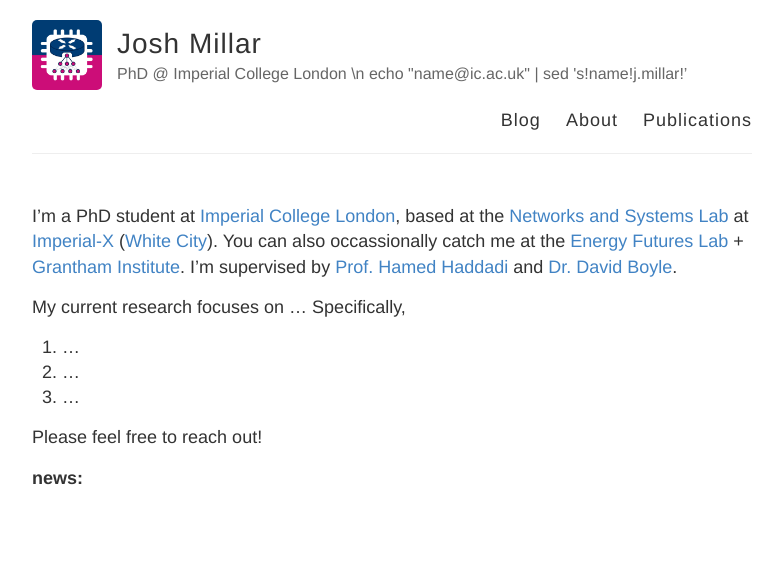
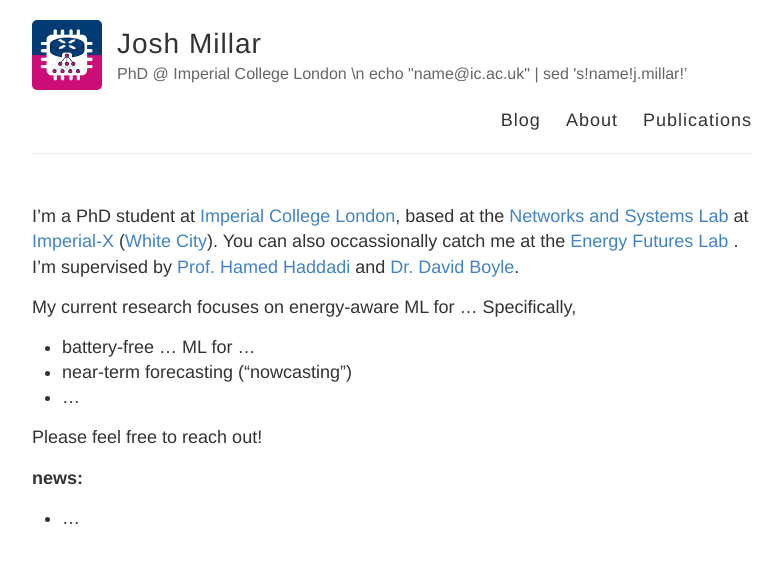
Before and after one commit to j0shmillar/j0shmillar.github.io, a Jekyll site: the page built from index.md, in a window 1280 px wide. Shown: the top 563 px of the page, without its empty margins (248-1031 px from the left). Built offline with Jekyll 4.4.1, drawn with Linux system fonts in a browser that asks for light colours.

Commit message:
update main

```diff
--- a/index.md
+++ b/index.md
@@ -5,16 +5,17 @@
 order: 1
 ---
 
-I’m a PhD student at [Imperial College London](https://www.imperial.ac.uk/computing/), based at the [Networks and Systems Lab](https://netsys.doc.ic.ac.uk) at [Imperial-X](https://ix.imperial.ac.uk) ([White City](https://www.google.com/maps/place/Translation+%26+Innovation+Hub/@51.5157794,-0.2270655,17z/data=!3m1!4b1!4m6!3m5!1s0x487610284ec458a5:0x2d02eef5b80a7bb0!8m2!3d51.5157761!4d-0.2244906!16s%2Fg%2F11f08_gfbx?entry=ttu)). You can also occassionally catch me at the [Energy Futures Lab](https://www.imperial.ac.uk/energy-futures-lab/) + [Grantham Institute](https://www.imperial.ac.uk/grantham/). I’m supervised by [Prof. Hamed Haddadi](https://www.imperial.ac.uk/people/h.haddadi) and [Dr. David Boyle](https://www.imperial.ac.uk/people/david.boyle).
+I’m a PhD student at [Imperial College London](https://www.imperial.ac.uk/computing/), based at the [Networks and Systems Lab](https://netsys.doc.ic.ac.uk) at [Imperial-X](https://ix.imperial.ac.uk) ([White City](https://www.google.com/maps/place/Translation+%26+Innovation+Hub/@51.5157794,-0.2270655,17z/data=!3m1!4b1!4m6!3m5!1s0x487610284ec458a5:0x2d02eef5b80a7bb0!8m2!3d51.5157761!4d-0.2244906!16s%2Fg%2F11f08_gfbx?entry=ttu)). You can also occassionally catch me at the [Energy Futures Lab](https://www.imperial.ac.uk/energy-futures-lab/) <!-- + [Grantham Institute](https://www.imperial.ac.uk/grantham/) -->. I’m supervised by [Prof. Hamed Haddadi](https://www.imperial.ac.uk/people/h.haddadi) and [Dr. David Boyle](https://www.imperial.ac.uk/people/david.boyle).
 
-My current research focuses on ...
+My current research focuses on energy-aware ML for ...
 Specifically,
-1. ...
-2. ...
-3. ...
+- battery-free ... ML for ...
+- near-term forecasting ("nowcasting")
+- ...
 
 <!-- Beside my PhD, I’m also Head of Data Science at Yokahu.  -->
 
 Please feel free to reach out!
 
 **news:**
+- ...
```
